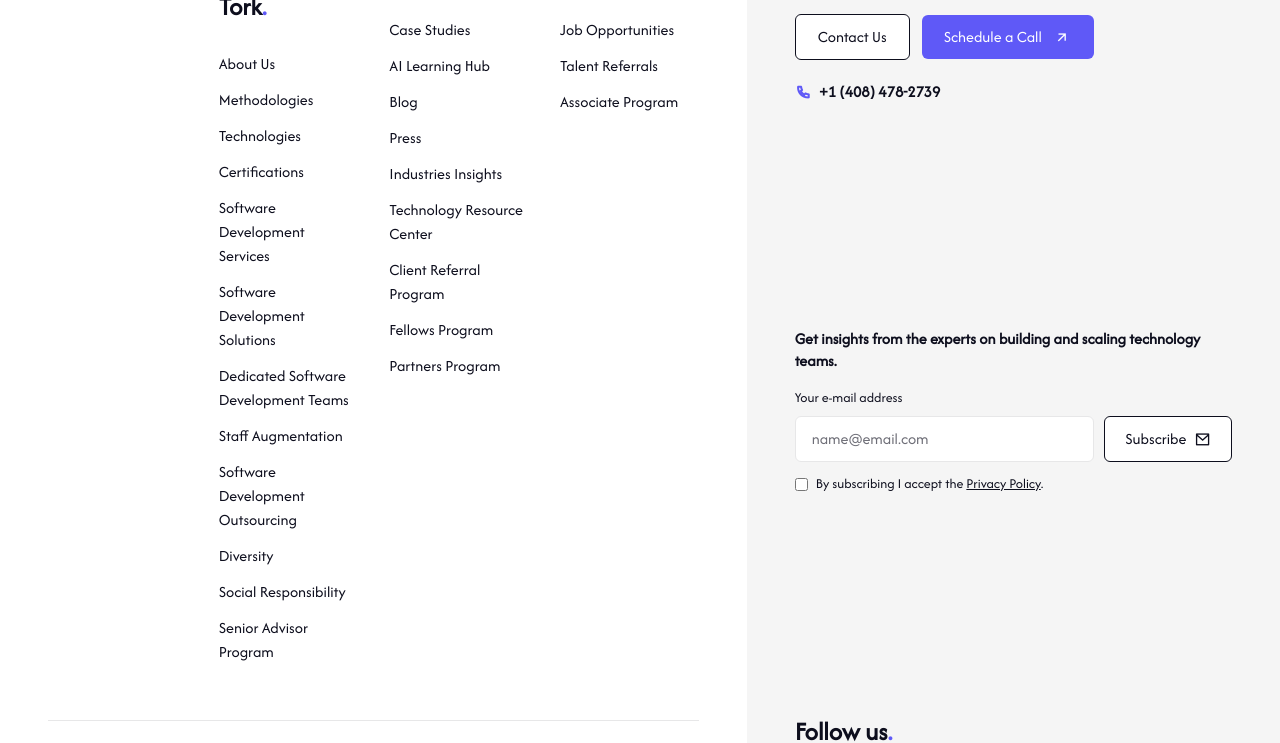
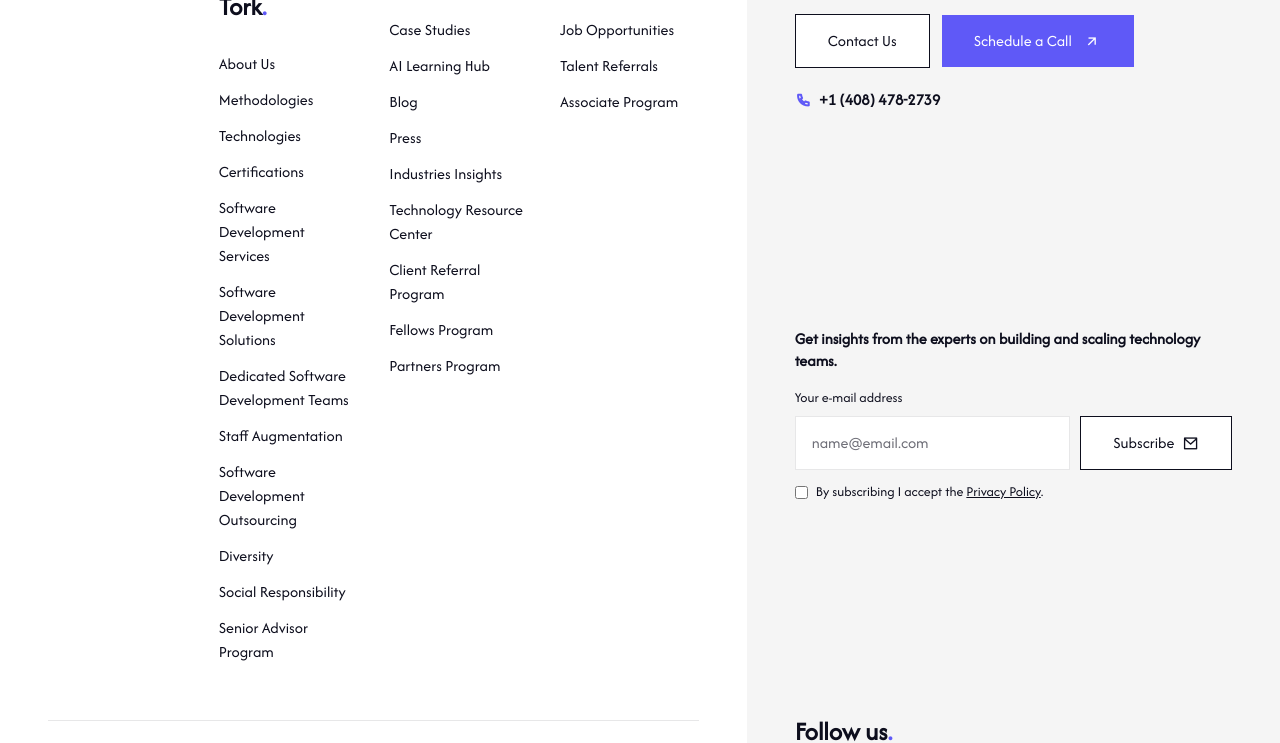
Before and after one commit to sarowar-islam/new.thetork.com, a website: page index.html in a window 1280 px wide. Shown: the part 7683-8426 px from the top of the page. Drawn offline with Linux system fonts and the light colour scheme.

Commit message:
footer fixed

```diff
--- a/index.html
+++ b/index.html
@@ -1473,7 +1473,7 @@
                                 <a
                                     href="contact.html"
                                     class="btn btn-outline-dark hover:bg-colorDark hover:text-white text-base"
-                                    style="padding: 10px 22px; border-radius: 6px;"
+
                                 >
                                     Contact Us
                                 </a>
@@ -1481,7 +1481,7 @@
                                 <a
                                     href="contact.html"
                                     class="btn btn-primary text-base"
-                                    style="padding: 10px 22px; border-radius: 6px;"
+
                                 >
                                     Schedule a Call
                                     <span>
@@ -1517,13 +1517,13 @@
                                         autocomplete="email"
                                         required
                                         class="flex-1 border border-colorGrey bg-white px-4 py-2.5 outline-none transition-all duration-300 placeholder:text-colorDark/60 focus-visible:border-colorBlue text-base"
-                                        style="border-radius: 6px; min-width: 0;"
+
                                     />
 
                                     <button
                                         type="submit"
                                         class="btn btn-outline-dark hover:bg-colorDark hover:text-white text-base inline-flex items-center justify-center gap-2"
-                                        style="padding: 10px 20px; border-radius: 6px; white-space: nowrap;"
+
                                     >
                                         Subscribe
                                         <i class="ri-mail-line"></i>
```
